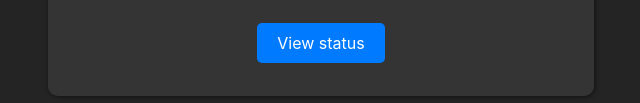
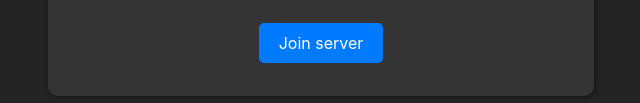
Before and after one commit to SSS909/roblox-website, a plain HTML site: page index.html in a window 1280 px wide. Shown: the part 1193-1296 px from the top of the page, 627-1267 px from the left. Drawn offline with Linux system fonts and the light colour scheme.

Commit message:
Update index.html

```diff
--- a/index.html
+++ b/index.html
@@ -139,7 +139,7 @@
             <h3>Discord</h3>
             <p>With our dedicated Discord support server, assistance is always within reach. Real-time monitoring ensures uninterrupted service, keeping our community accessible and responsive around the clock. With instant alerts, we stay informed of any issues, ensuring swift resolution and maintaining the reliability of our support network.</p>
           </a>
-          <p class="button"><a href="https://discord.gg/ecgQQHcunp">View status</a></p>
+          <p class="button"><a href="https://discord.gg/ecgQQHcunp">Join server</a></p>
         </div>
       </div>
     </div>
```
